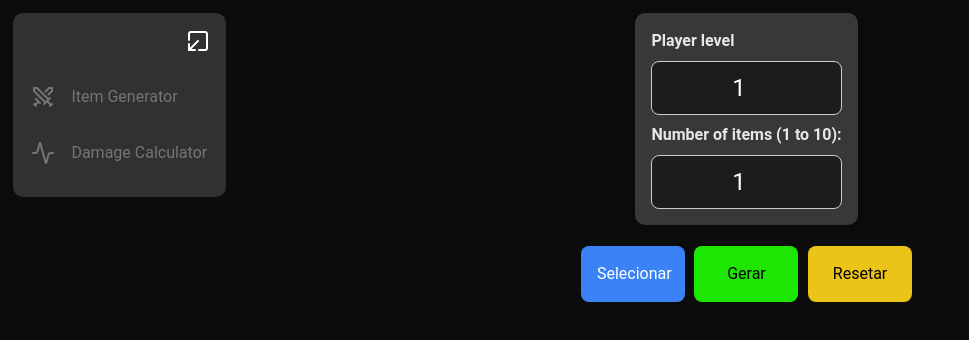
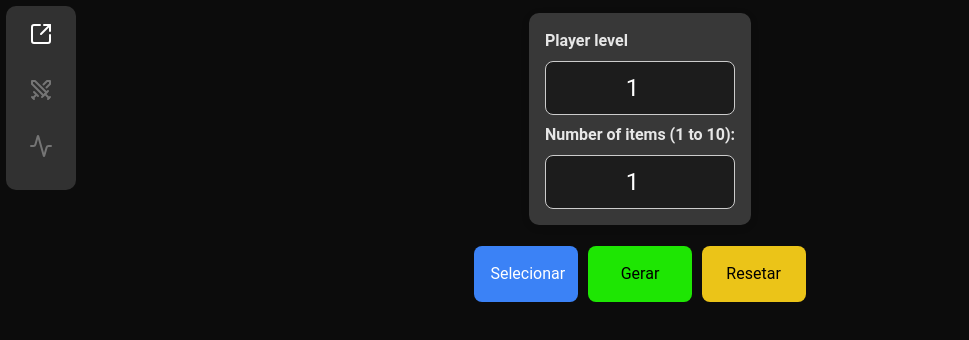
Before and after one commit to Luanrma/rpkage, a Next.js app: page / in a window 1280 px wide. Shown: the top 340 px of the page, without its empty margins (0-969 px from the left). Built offline with nearby package versions, Linux system fonts and the light colour scheme.

Commit message:
layout upkeep

```diff
--- a/src/app/components/Aside/index.tsx
+++ b/src/app/components/Aside/index.tsx
@@ -1,18 +1,23 @@
-import { useState } from "react";
+import { useState, useRef } from "react";
 import styled from "styled-components";
 import { Activity, Swords, SquareArrowOutDownLeft, SquareArrowOutUpRight } from "lucide-react";
 
 const AsideContainer = styled.div<{ $collapsed: boolean }>`
+  position: absolute;
+  top: 0.4rem;
+  left: 0.4rem;
   display: flex;
   flex-direction: column;
   align-items: center;
   background-color: rgb(49, 49, 49);
   padding: 1rem;
   width: ${({ $collapsed }) => ($collapsed ? "70px" : "250px")};
-  height: 10%;
+  height: auto;
   border-radius: 10px;
   transition: width 0.3s ease;
   color: white;
+  z-index: 1000;
+  cursor: grab;
 `;
 
 const MenuList = styled.ul`
@@ -26,10 +31,10 @@ const MenuItem = styled.li`
   gap: 1rem;
   padding: 1rem 0;
   cursor: pointer;
-  color:rgb(117, 117, 117);
+  color: rgb(117, 117, 117);
 
   &:hover {
-    color:rgb(255, 255, 255);
+    color: rgb(255, 255, 255);
     transform: translateX(5px);
   }
 
@@ -56,15 +61,51 @@ interface AsideProps {
     changeSection: (value: string) => void;
 }
 
-export default function ({ changeSection }: AsideProps) {
-    const [collapsed, setCollapsed] = useState(false);
+export default function Aside({ changeSection }: AsideProps) {
+    const [collapsed, setCollapsed] = useState(true)
+    const asideRef = useRef<HTMLDivElement>(null)
 
-    const handleMenuItemClick = (value: string) => {
-        changeSection(value);
-    };
+    const handleMenuItemClick = (value: string) => changeSection(value)
+
+    const handleDrag = (e: React.MouseEvent) => {
+        const aside = asideRef.current
+        if (!aside) return
+
+        const shiftX = e.clientX - aside.getBoundingClientRect().left
+        const shiftY = e.clientY - aside.getBoundingClientRect().top
+
+        const onMouseMove = (moveEvent: MouseEvent) => {
+            let newLeft = moveEvent.clientX - shiftX
+            let newTop = moveEvent.clientY - shiftY
+
+            const asideWidth = aside.offsetWidth
+            const asideHeight = aside.offsetHeight
+
+            // Limitar o movimento horizontalmente
+            if (newLeft < 0) newLeft = 0
+            if (newLeft + asideWidth > window.innerWidth) newLeft = window.innerWidth - asideWidth
+
+            // Limitar o movimento verticalmente
+            if (newTop < 0) newTop = 0
+            if (newTop + asideHeight > window.innerHeight) newTop = window.innerHeight - asideHeight
+
+            aside.style.left = `${newLeft}px`
+            aside.style.top = `${newTop}px`
+        }
+
+        document.addEventListener('mousemove', onMouseMove)
+
+        document.addEventListener('mouseup', () => {
+            document.removeEventListener('mousemove', onMouseMove)
+        }, { once: true })
+    }
 
     return (
-        <AsideContainer $collapsed={collapsed}>
+        <AsideContainer
+            ref={asideRef}
+            $collapsed={collapsed}
+            onMouseDown={handleDrag}
+        >
             <ToggleButton onClick={() => setCollapsed(!collapsed)} $collapsed={collapsed}>
                 {collapsed ? <SquareArrowOutUpRight /> : <SquareArrowOutDownLeft />}
             </ToggleButton>
@@ -81,4 +122,4 @@ export default function ({ changeSection }: AsideProps) {
             </MenuList>
         </AsideContainer>
     );
-};
+}
--- a/src/app/components/DamageCalculatorContainer/index.tsx
+++ b/src/app/components/DamageCalculatorContainer/index.tsx
@@ -2,6 +2,7 @@ import styled from "styled-components";
 
 const Container = styled.div`
     display: flex;
+    width: 80vw;
     margin: 0 auto;
     background-color: #1e1e1e;
     border-radius: 10px;
@@ -9,12 +10,15 @@ const Container = styled.div`
     padding: 2rem;
     align-items: center;
     justify-content: center;
+
+    .damage-container {
+    }
 `;
 
 export default function DamageCalculatorContainer() {
   return (
     <Container>
-        <div>
+        <div className="damage-container">
             <h2>Damage Calculator</h2>
             <p>Aqui você poderá calcular o dano causado por armas, habilidades e buffs.</p>
             <p>(Em breve... ⚔️🔥)</p>
```
